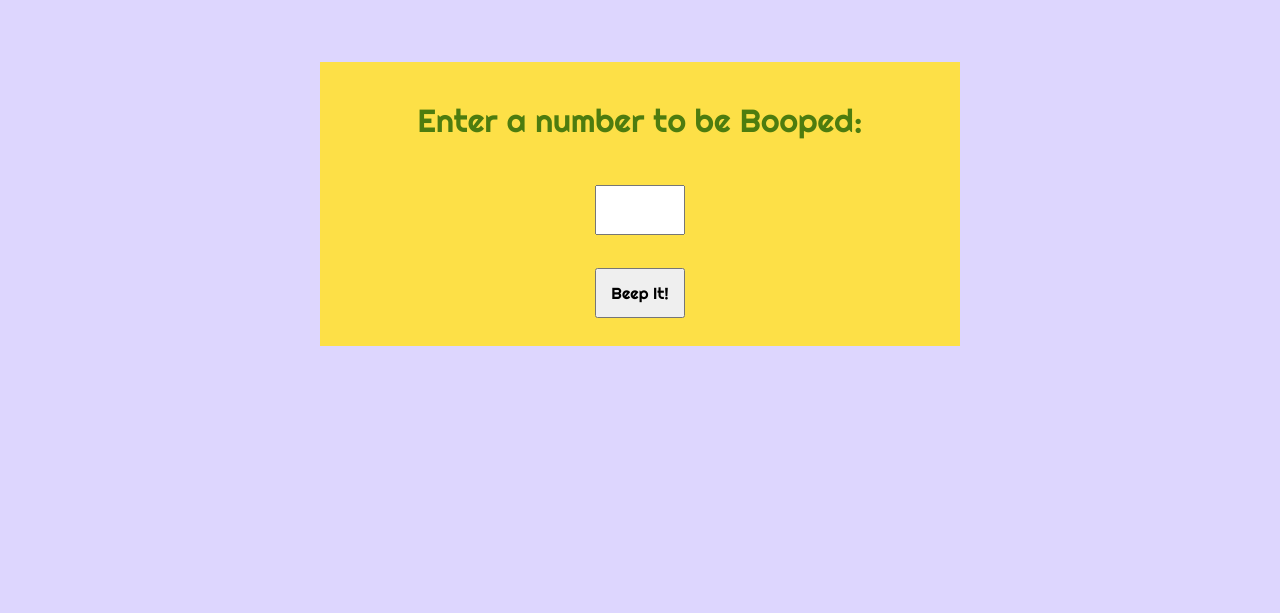
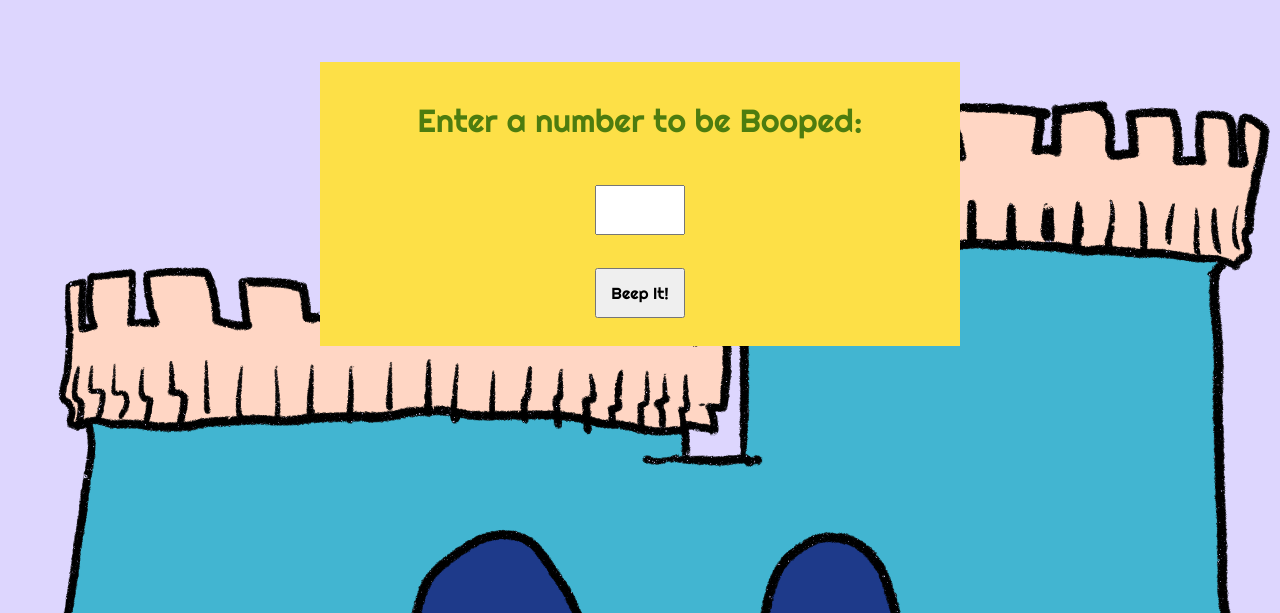
Before and after one commit to emmalgs/beepboop, a plain HTML site: page index.html in a window 1280 px wide. Shown: the part 187-800 px from the top of the page. Drawn offline with Linux system fonts and the light colour scheme; a web font is replaced by a local one.

Commit message:
add mr.rogers castle to background of page

```diff
--- a/css/styles.css
+++ b/css/styles.css
@@ -13,10 +13,11 @@
 
 body {
   background-color: var(--main-light-color);
+  z-index: -1;
 }
 
 .container {
-  background-image: url("./images/castle.png");
+  z-index: 2;
 }
 
 h1 {
@@ -58,3 +59,12 @@ button[type="submit"] {
 button[type="submit"] {
   font-size: 1em;
 }
+
+img {
+  z-index: -1;
+  position: absolute;
+  width: 100vw;
+  height: auto;
+  top: 0;
+
+}
--- a/index.html
+++ b/index.html
@@ -19,6 +19,7 @@
     </form>
     </div>
     <div id="output-container"></div>
+    <img src="./images/castle.png" alt="Mr.Rogers castle drawing">
   </div>
 </body>
 </html>
```
